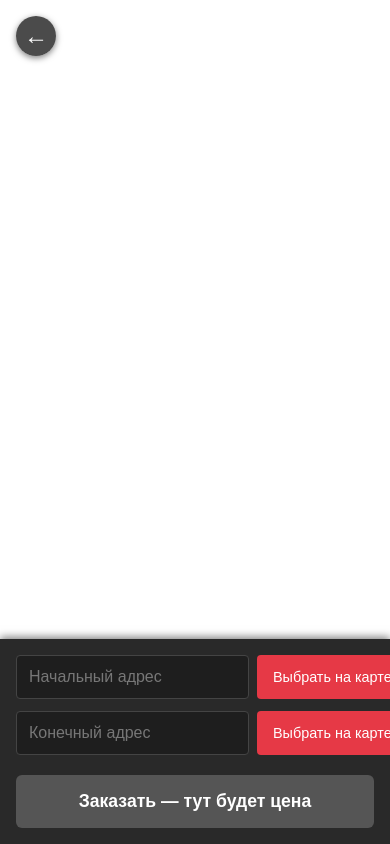
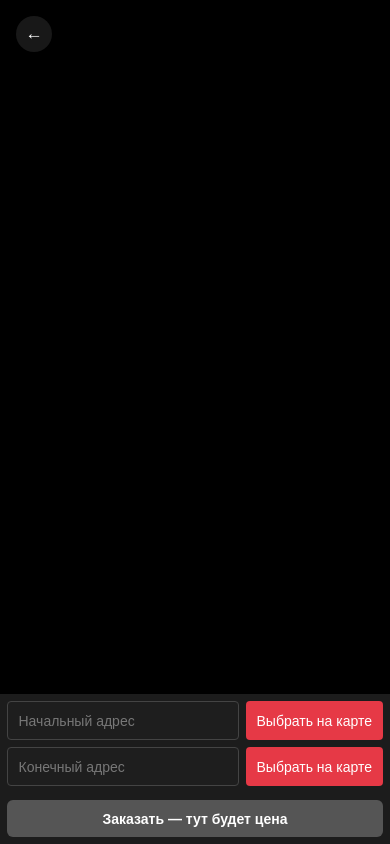
Before and after one commit to SOGINASA/decentrathon-dron, a Flask app: page /user/create_order in a window 390 px wide. Run offline with Flask 3, Linux system fonts and the light colour scheme; the visitor is signed in with stand-in values (Sample User, id 1).

Commit message:
фикс логов и шаблона logs.html

```diff
--- a/routes/user.py
+++ b/routes/user.py
@@ -2,18 +2,17 @@ from flask import Flask, flash, redirect, render_template, request, session, url
 from flask_login import LoginManager, login_required, login_user, logout_user, current_user
 from werkzeug.security import generate_password_hash, check_password_hash
 from db_models import Admin, db, User, Order
-from flask import request
 from functools import wraps
 
 API_TOKEN = "your-secret-api-token"
 
 def require_api_token(func):
     @wraps(func)
-    def decorated(args, **kwargs):
+    def decorated(*args, **kwargs):
         token = request.headers.get('Authorization')
         if not token or token != f"Bearer {API_TOKEN}":
             return jsonify({'error': 'Unauthorized'}), 401
-        return func(args, **kwargs)
+        return func(*args, **kwargs)  # <-- передаём всё как есть
     return decorated
 
 user_bp = Blueprint('user', __name__)
@@ -142,7 +141,6 @@ def start_order(order_id):
 
     try:
         order = Order.query.filter_by(id=order_id).first_or_404()
-        order = Order.query.filter_by(id=order_id).first_or_404()
         order.status = 'in_progress'
         db.session.commit()
         return jsonify({'status': 'success', 'message': 'Order started successfully'})
--- a/view/static/order.css
+++ b/view/static/order.css
@@ -1,32 +1,48 @@
 /* ===== RESET ===== */
-* { box-sizing: border-box; margin:0; padding:0 }
-html, body { height:100%; }
+* {
+  box-sizing: border-box;
+  margin: 0;
+  padding: 0;
+}
+html, body {
+  height: 100%;
+  font-family: 'Segoe UI', sans-serif;
+  background: #000; /* чтобы не было белых полос при загрузке карты */
+  overflow: hidden; /* отключаем скролл, карта и панель заполняют весь экран */
+}
 
 /* ===== MAP ===== */
+/* Делаем карту на всю область экрана, а панель будет накладываться сверху */
 .order-map {
-  width: 100%;
-  height: calc(100vh - 200px); /* оставляем место под панель */
+  position: absolute;
+  top: 0;
+  left: 0;
+  right: 0;
+  bottom: 0;
+  z-index: 1;
 }
 
 /* ===== PANEL ===== */
 .order-panel {
   position: fixed;
-  bottom: 0; left: 0;
+  bottom: 0;
+  left: 0;
   width: 100%;
-  background: rgba(30,30,30,0.95);
+  background: rgba(30, 30, 30, 0.95);
   padding: 1rem;
-  box-shadow: 0 -2px 8px rgba(0,0,0,0.5);
+  box-shadow: 0 -2px 8px rgba(0, 0, 0, 0.5);
   display: flex;
   flex-direction: column;
   gap: 0.75rem;
-  font-family: 'Segoe UI', sans-serif;
   color: #ececec;
+  z-index: 2; /* выше карты */
 }
 
 /* группа поле+кнопка */
 .field-group {
   display: flex;
   gap: 0.5rem;
+  flex-wrap: wrap;
 }
 .field-group input {
   flex: 1;
@@ -49,13 +65,13 @@ html, body { height:100%; }
   color: #fff;
   font-size: 0.9rem;
   cursor: pointer;
-  transition: background .2s;
+  transition: background 0.2s;
 }
 .btn-small:hover {
   background: #d62828;
 }
 
-/* Заказать */
+/* ===== BUTTON “ЗАКАЗАТЬ” ===== */
 .btn-order {
   margin-top: 0.5rem;
   width: 100%;
@@ -67,7 +83,7 @@ html, body { height:100%; }
   font-size: 1.1rem;
   font-weight: 600;
   cursor: pointer;
-  transition: background .2s, transform .1s;
+  transition: background 0.2s, transform 0.1s;
 }
 .btn-order:disabled {
   background: #555;
@@ -77,27 +93,81 @@ html, body { height:100%; }
   background: #d62828;
 }
 .btn-order:not(:disabled):active {
-  transform: scale(.98);
+  transform: scale(0.98);
 }
+
 /* ===== BACK BUTTON ===== */
 .btn-back {
   position: absolute;
   top: 16px;
   left: 16px;
-    z-index: 1000;
-    background: rgba(30,30,30,0.8);
+  z-index: 3;
+  width: 40px;
+  height: 40px;
+  background: rgba(30, 30, 30, 0.8);
   border: none;
+  border-radius: 50%;
   color: #fff;
   font-size: 1.5rem;
-    width: 40px;
-    height: 40px;
   line-height: 1;
-    border-radius: 50%;
   cursor: pointer;
-    box-shadow: 0 2px 6px rgba(0,0,0,0.5);
-    transition: background .2s, transform .1s;
+  box-shadow: 0 2px 6px rgba(0, 0, 0, 0.5);
+  transition: background 0.2s, transform 0.1s;
 }
 .btn-back:hover {
-    background: rgba(30,30,30,1);
+  background: rgba(30, 30, 30, 1);
   transform: translateY(-1px);
 }
+
+/* ===== RESPONSIVE ===== */
+/* Планшеты и небольшие ноутбуки */
+@media (max-width: 1024px) {
+  .order-panel {
+    padding: 0.75rem;
+  }
+  .btn-order {
+    font-size: 1rem;
+    padding: 0.85rem;
+  }
+}
+
+/* Смартфоны */
+@media (max-width: 600px) {
+  html {
+    font-size: 14px;
+  }
+  .order-panel {
+    padding: 0.5rem;
+    gap: 0.5rem;
+  }
+  .field-group input {
+    flex: 1 1 60%;
+    min-width: calc(60% - 0.5rem);
+  }
+  .btn-small {
+    flex: 1 1 35%;
+    min-width: calc(35% - 0.5rem);
+    padding: 0.75rem 0;
+    font-size: 1rem;
+  }
+  .btn-order {
+    font-size: 1rem;
+    padding: 0.75rem;
+  }
+  .btn-back {
+    width: 36px;
+    height: 36px;
+    font-size: 1.25rem;
+  }
+}
+
+/* Очень узкие экраны */
+@media (max-width: 360px) {
+  html {
+    font-size: 12px;
+  }
+  .btn-back {
+    top: 12px;
+    left: 12px;
+  }
+}
```
Also changed, not shown: view/templates/logs.html (+1 -13 lines), 1 other file. Lines whose indentation alone changed are shown as unchanged.
